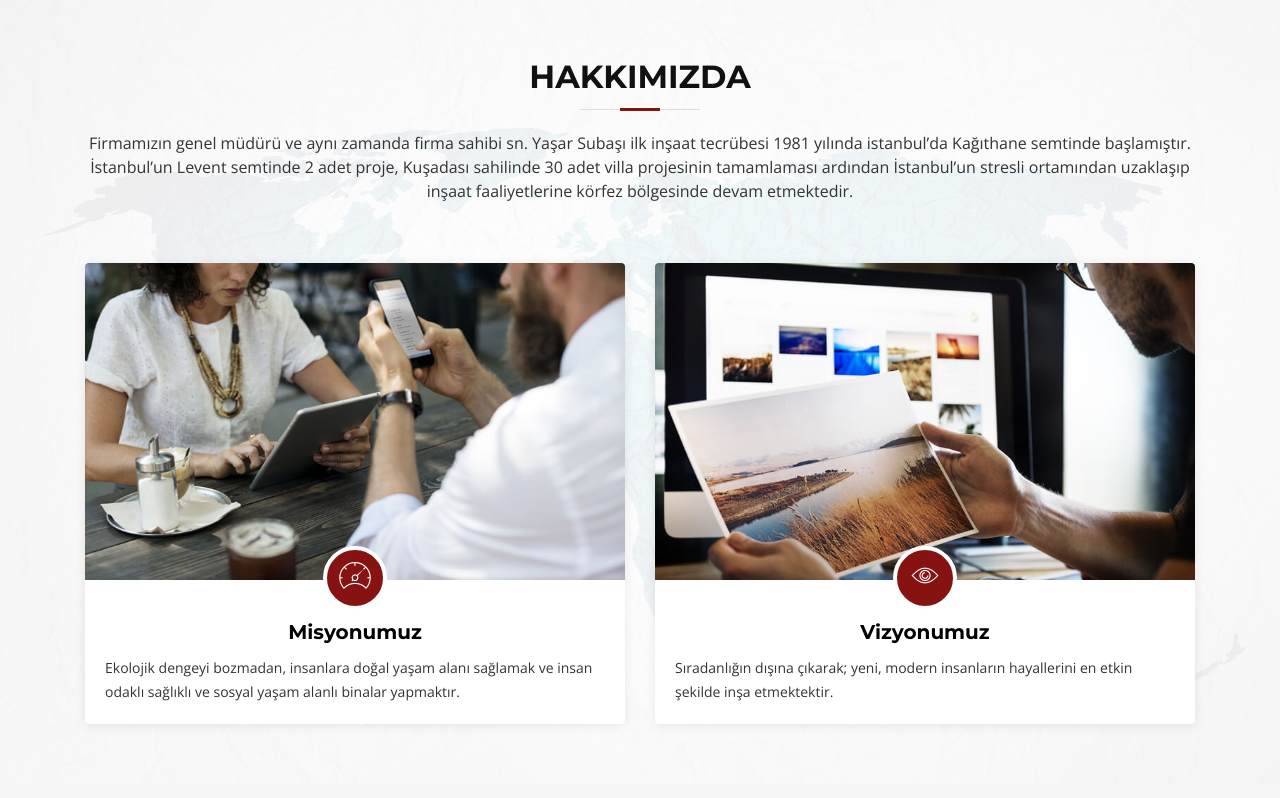
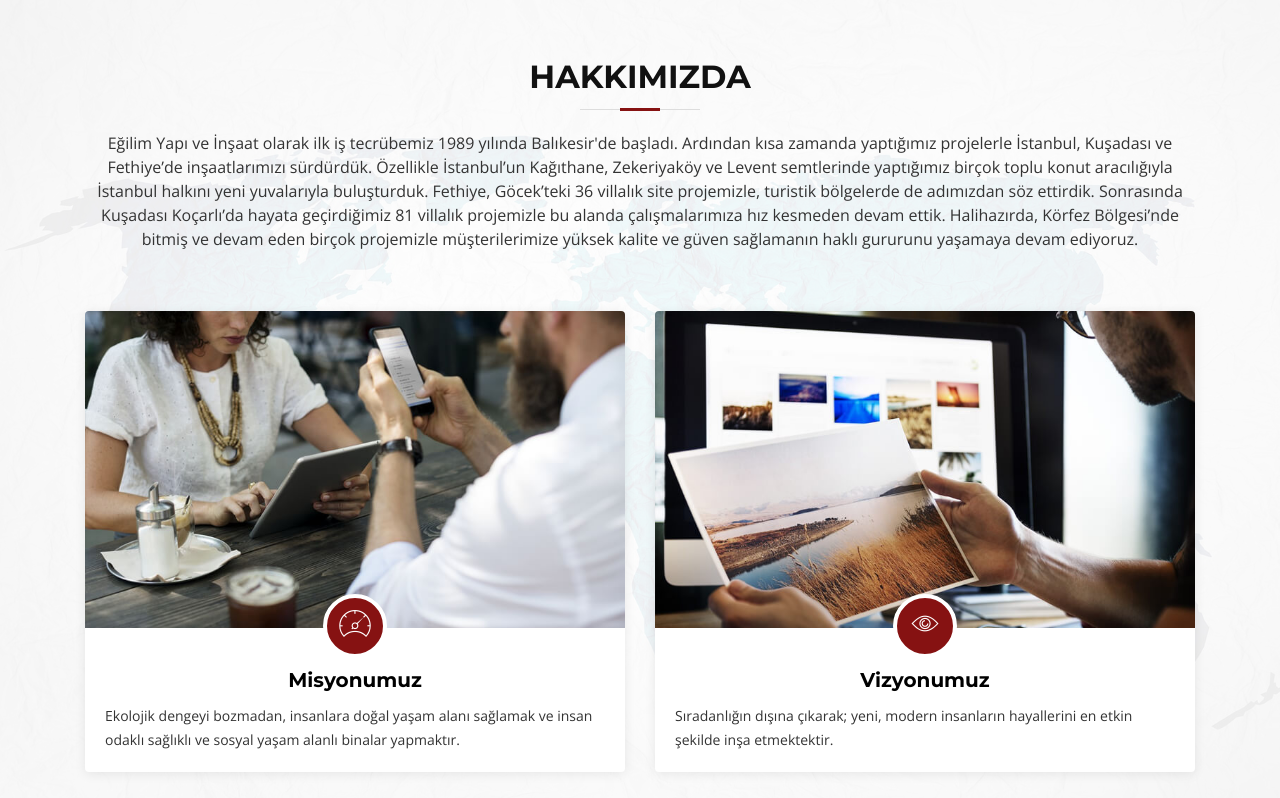
Before and after one commit to designcorp9/egilim-yapi, a plain HTML site: page index.html in a window 1280 px wide. Shown: the part 802-1600 px from the top of the page. Drawn offline with nearby package versions, Linux system fonts and the light colour scheme; files whose address does not match are found by name.

Commit message:
Changed bio

```diff
--- a/index.html
+++ b/index.html
@@ -90,8 +90,10 @@
                 <h2>EGE RİVA KONAKLARI</h2>
                 <p>Eğilim Yapı’nın yeni prestij projesi Riva Konakları ile aradığınız konforlu yaşam sizi bekliyor.</p>
                 <a href="egerivakonaklari.html" class="btn-get-started scrollto">Detaylı Bilgi</a>
-                <a href="https://www.youtube.com/watch?v=CN86Utswgj4" target="_blank" class="btn-get-started scrollto">Tanıtım Filmi</a>
-                <a href="https://www.designcorp9.com/egerivakonaklari360tur/" target="_blank" class="btn-get-started scrollto">Sanal Tur</a>
+                <a href="https://www.youtube.com/watch?v=CN86Utswgj4" target="_blank" class="btn-get-started scrollto">Tanıtım
+                  Filmi</a>
+                <a href="https://www.designcorp9.com/egerivakonaklari360tur/" target="_blank" class="btn-get-started scrollto">Sanal
+                  Tur</a>
               </div>
             </div>
           </div>
@@ -176,10 +178,13 @@
 
         <header class="section-header">
           <h3>Hakkımızda</h3>
-          <p>Firmamızın genel müdürü ve aynı zamanda firma sahibi sn. Yaşar Subaşı ilk inşaat tecrübesi 1981 yılında
-            istanbul’da Kağıthane semtinde başlamıştır. İstanbul’un Levent semtinde 2 adet proje, Kuşadası sahilinde 30
-            adet villa projesinin tamamlaması ardından İstanbul’un stresli ortamından uzaklaşıp inşaat faaliyetlerine
-            körfez bölgesinde devam etmektedir.</p>
+          <p>Eğilim Yapı ve İnşaat olarak ilk iş tecrübemiz 1989 yılında Balıkesir'de başladı. Ardından kısa zamanda
+            yaptığımız projelerle İstanbul, Kuşadası ve Fethiye’de inşaatlarımızı sürdürdük. Özellikle İstanbul’un
+            Kağıthane, Zekeriyaköy ve Levent semtlerinde yaptığımız birçok toplu konut aracılığıyla İstanbul halkını
+            yeni yuvalarıyla buluşturduk. Fethiye, Göcek’teki 36 villalık site projemizle, turistik bölgelerde de
+            adımızdan söz ettirdik. Sonrasında Kuşadası Koçarlı’da hayata geçirdiğimiz 81 villalık projemizle bu alanda
+            çalışmalarımıza hız kesmeden devam ettik. Halihazırda, Körfez Bölgesi’nde bitmiş ve devam eden birçok
+            projemizle müşterilerimize yüksek kalite ve güven sağlamanın haklı gururunu yaşamaya devam ediyoruz.</p>
         </header>
 
         <div class="row about-cols">
@@ -415,8 +420,8 @@
             <div class="portfolio-wrap">
               <figure>
                 <img src="img/portfolio/rivakonaklari_18-copy.jpg" class="img-fluid" alt="">
-                <a href="img/portfolio/rivakonaklari_18.jpg" data-lightbox="portfolio" data-title="Ege Riva Evleri" class="link-preview"
-                  title="Önizleme"><i class="ion ion-eye"></i></a>
+                <a href="img/portfolio/rivakonaklari_18.jpg" data-lightbox="portfolio" data-title="Ege Riva Evleri"
+                  class="link-preview" title="Önizleme"><i class="ion ion-eye"></i></a>
                 <a href="egerivakonaklari.html" class="link-details" title="Detaylı Bilgi"><i class="ion ion-android-open"></i></a>
               </figure>
 
```
